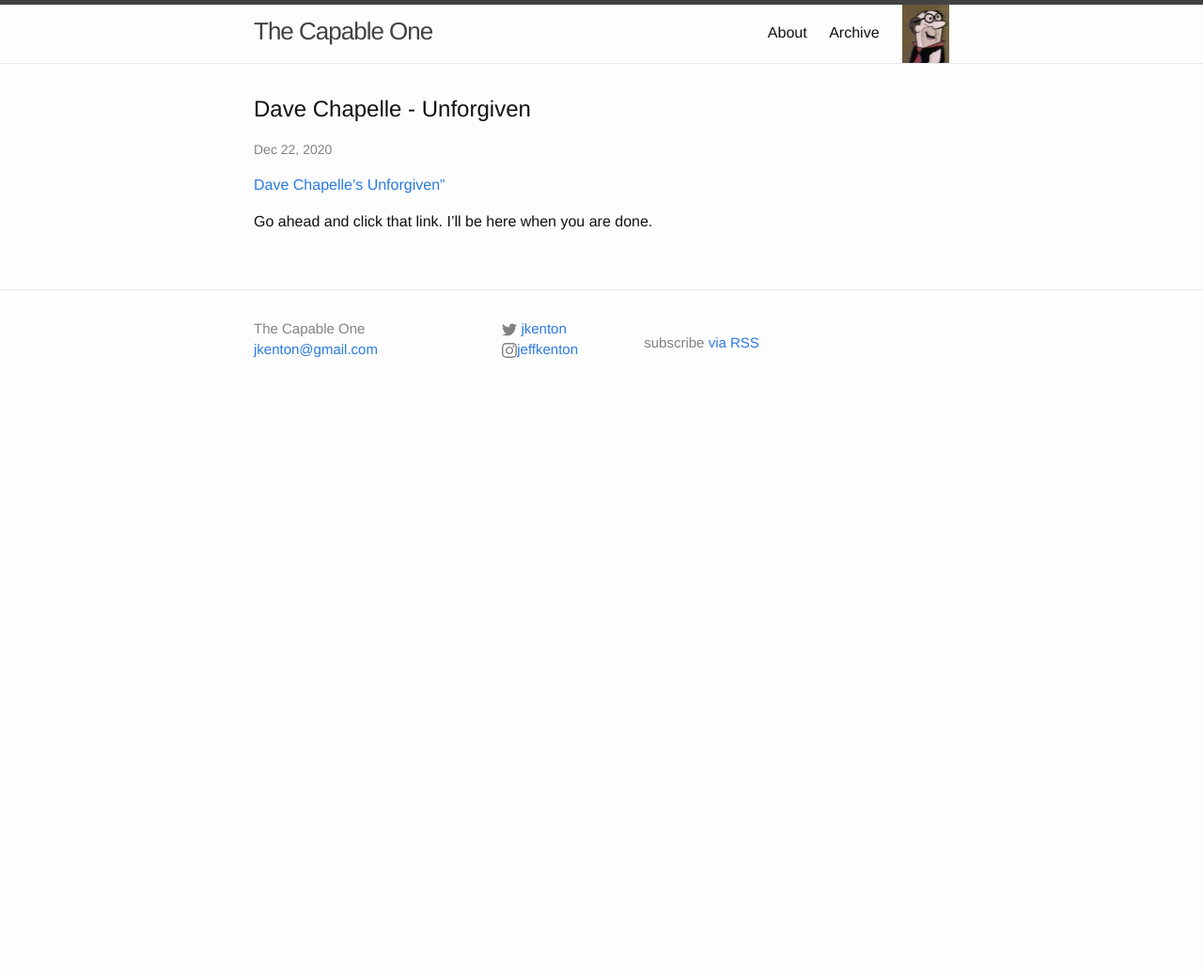
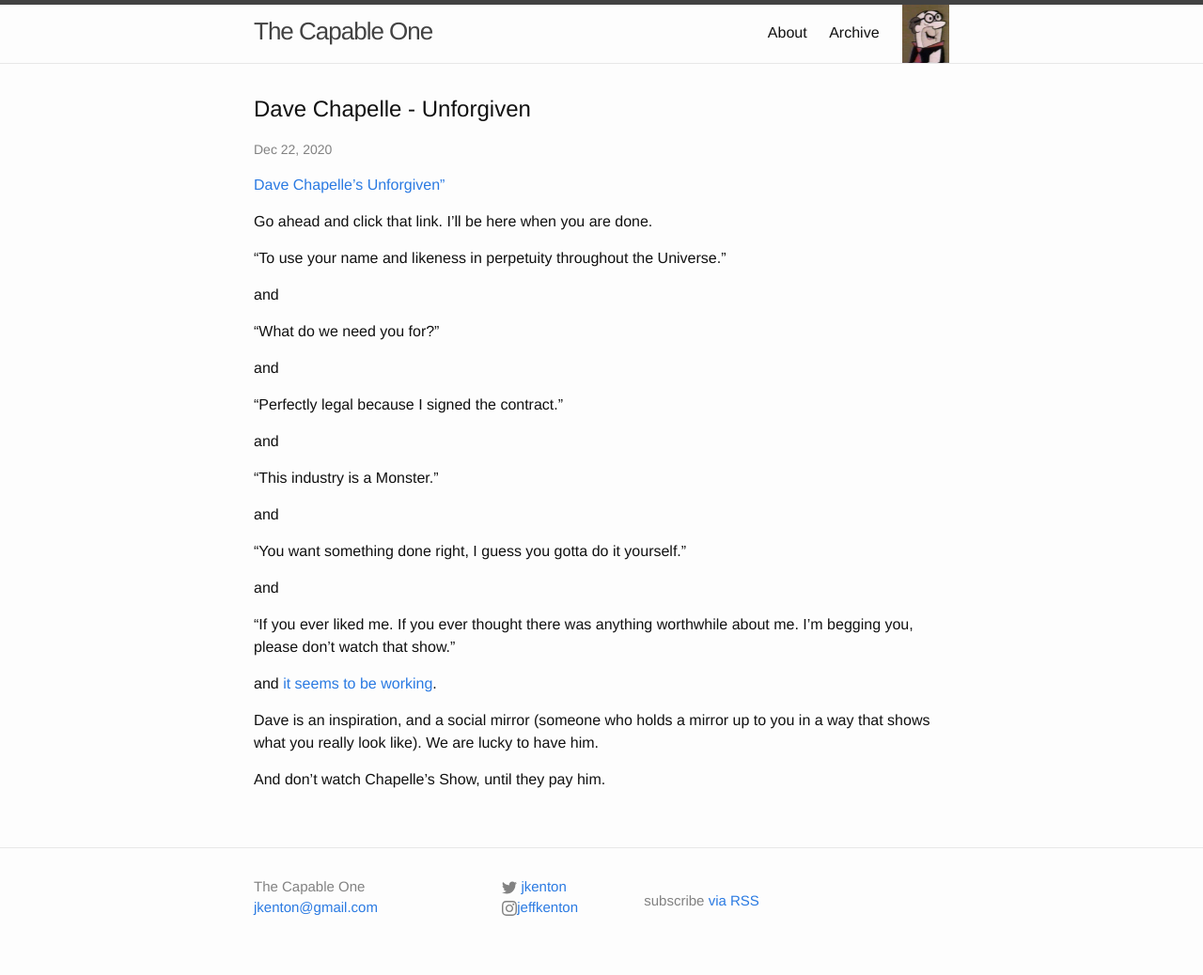
Before and after one commit to jkenton/CapableOne, a Jekyll site: the page built from _posts/2020-12-22-Unforgiven.md, in a window 1280 px wide. Shown: the whole page at 94% size. Built offline with Jekyll 4.4.1, drawn with Linux system fonts in a browser that asks for light colours; before the commit the page ends 900 px from its top, so only the background shows below that.

Commit message:
unforgiven

```diff
--- a/_posts/2020-12-22-Unforgiven.md
+++ b/_posts/2020-12-22-Unforgiven.md
@@ -6,3 +6,31 @@
 <a href="https://www.instagram.com/tv/CH-rR9znT3g">Dave Chapelle's Unforgiven"</a>
 
 Go ahead and click that link. I'll be here when you are done.
+
+"To use your name and likeness in perpetuity throughout the Universe."
+
+and
+
+"What do we need you for?"
+
+and
+
+"Perfectly legal because I signed the contract."
+
+and
+
+"This industry is a Monster."
+
+and
+
+"You want something done right, I guess you gotta do it yourself."
+
+and
+
+"If you ever liked me. If you ever thought there was anything worthwhile about me. I'm begging you, please don't watch that show."
+
+and <a href="https://www.vox.com/22188470/dave-chappelles-show-hbo-max-netflix-why">it seems to be working</a>.
+
+Dave is an inspiration, and a social mirror (someone who holds a mirror up to you in a way that shows what you really look like). We are lucky to have him.
+
+And don't watch Chapelle's Show, until they pay him.
```
